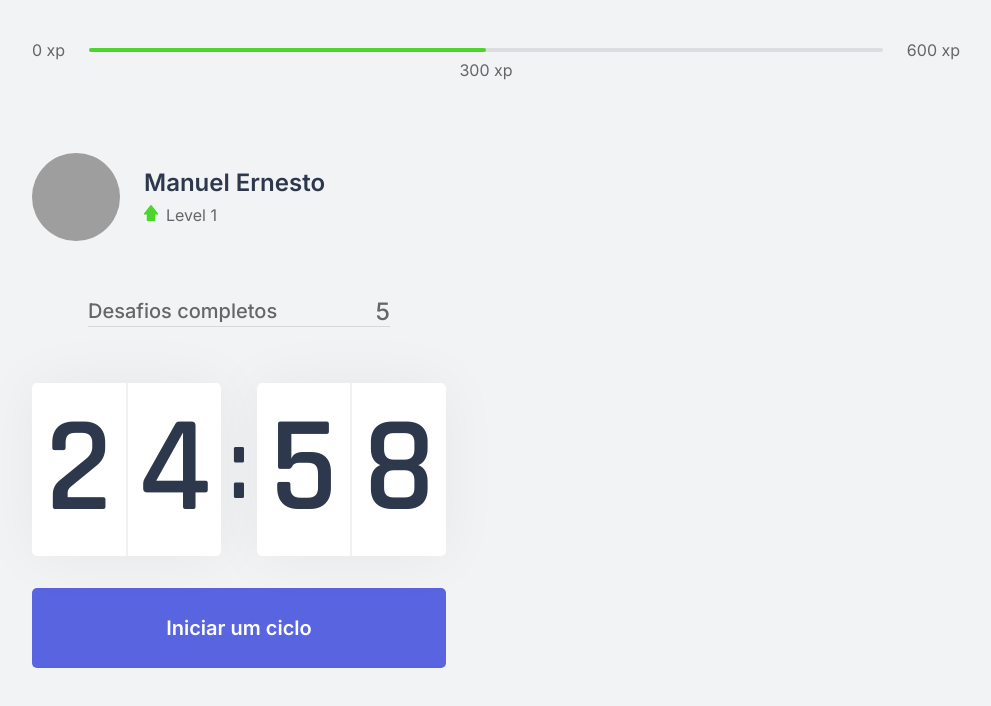
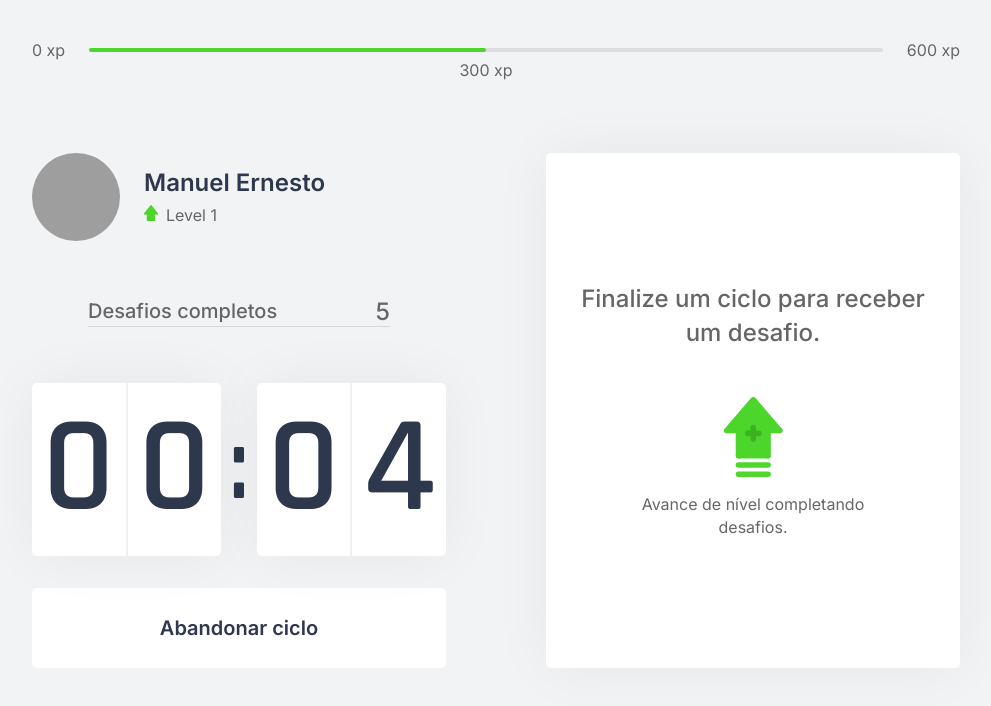
Before and after one commit to manuelernesto/moveit-react, a Next.js app: page / in a window 1280 px wide. Both pictures are taken after a click on the button "Iniciar um ciclo". Shown: the top 706 px of the page, without its empty margins (144-1135 px from the left). Built offline with nearby package versions, Linux system fonts and the light colour scheme; grey boxes are pictures that could not be loaded.

Commit message:
work with context and components

```diff
--- /dev/null
+++ b/challenges.json
@@ -0,0 +1,62 @@
+[
+  {
+    "type": "body",
+    "description": "Estique um de seus braços com a palma da mão virada para frente e puxe os dedos para cima por 10 segundos por mão.",
+    "amount": 80
+  },
+  {
+    "type": "body",
+    "description": "Estique seu braço contra o peito e puxe-o utilizando o outro braço por 10 segundos por braço.",
+    "amount": 60
+  },
+  {
+    "type": "body",
+    "description": "Puxe seu pescoço com a ajuda da mão para a direita e para a esquerda, permanecendo na posição por alguns segundos.",
+    "amount": 70
+  },
+  {
+    "type": "body",
+    "description": "Com as duas mãos na parte de trás da cabeça, leve-a para baixo, alongando a parte de trás da região.",
+    "amount": 60
+  },
+  {
+    "type": "body",
+    "description": "Cruze as pernas e desça com as mãos esticadas em direção ao chão. Repita o movimento com a outra perna na frente.",
+    "amount": 100
+  },
+  {
+    "type": "body",
+    "description": "Sentado, abra as pernas e tente encostar as palmas das mãos no chão, repita 3 vezes por 5 segundos.",
+    "amount": 80
+  },
+  {
+    "type": "body",
+    "description": "Puxe o joelho de encontro ao peito e segure, troque de perna após 10 segundos.",
+    "amount": 50
+  },
+  {
+    "type": "body",
+    "description": "Sentado, cruze uma perna e incline seu tronco à frente, troque de perna após 10 segundos.",
+    "amount": 80
+  },
+  {
+    "type": "eye",
+    "description": "Sentado, feche os olhos e cubra-os com as palmas da mão durante 2 minutos, depois abra normalmente.",
+    "amount": 90
+  },
+  {
+    "type": "eye",
+    "description": "Em algum ambiente aberto, olhe o mais longe que puder em quatro direções por 3s, mexa apenas os olhos. Repita 3 vezes.",
+    "amount": 140
+  },
+  {
+    "type": "eye",
+    "description": "Usando os polegares, massage a área abaixo das sobrancelhas em movimentos circulares por 15 segundos.",
+    "amount": 70
+  },
+  {
+    "type": "body",
+    "description": "Em pé, gire a cintura o máximo que puder para a esquerda, segure por cinco segundos. Repita para a direita.",
+    "amount": 90
+  }
+]
--- /dev/null
+++ b/src/components/ChallengeBox.tsx
@@ -0,0 +1,50 @@
+import styles from '../styles/components/ChallengeBox.module.css';
+import {useContext} from "react";
+import {ChallengeContext} from "../contexts/ChallengeContext";
+
+export function ChallengeBox() {
+
+    const {activeChallenge} = useContext(ChallengeContext);
+
+
+    return (
+        <div className={styles.challengeBoxContainer}>
+
+            {activeChallenge ? (
+                <div className={styles.challengeActive}>
+                    <header>
+                        Ganhe {activeChallenge.amount} xp
+                    </header>
+
+                    <main>
+                        <img src={`icons/${activeChallenge.type}.svg`} alt="Challenge"/>
+                        <strong>Novo desafio</strong>
+                        <p>{activeChallenge.description}</p>
+                    </main>
+
+                    <footer>
+                        <button type="button"
+                                className={styles.challengeFailButton}>
+                            Falhei
+                        </button>
+                        <button type="button"
+                                className={styles.challengeSucceededButton}>
+                            Completei
+                        </button>
+                    </footer>
+                </div>
+            ) : (
+                <div className={styles.challengeNotActive}>
+                    <strong>
+                        Finalize um ciclo para receber um desafio.
+                    </strong>
+                    <p>
+                        <img src="icons/level-up.svg" alt="Avance de nível"/>
+                        Avance de nível completando desafios.
+                    </p>
+                </div>
+            )}
+
+        </div>
+    )
+}
--- a/src/components/Countdown.tsx
+++ b/src/components/Countdown.tsx
@@ -1,9 +1,16 @@
 import styles from '../styles/components/Countdown.module.css';
-import {useState, useEffect} from "react";
+import {useState, useEffect, useContext} from "react";
+import {ChallengeContext} from "../contexts/ChallengeContext";
+
+
+let countdownTimeout: NodeJS.Timeout;
 
 export function Countdown() {
-    const [time, setTime] = useState(25 * 60);
-    const [active, setActive] = useState(false);
+    const {startNewChallenge} = useContext(ChallengeContext)
+
+    const [time, setTime] = useState(0.1 * 60);
+    const [isActive, setIsActive] = useState(false);
+    const [hasFinished, setHasFinished] = useState(false);
 
     const minutes = Math.floor(time / 60);
     const seconds = time % 60;
@@ -12,17 +19,27 @@
     const [secondLeft, secondRight] = String(seconds).padStart(2, '0').split('');
 
     function startCountdown() {
-        setActive(true);
+        setIsActive(true);
+    }
+
+    function resetCountdown() {
+        clearTimeout(countdownTimeout)
+        setIsActive(false)
+        setTime(0.1 * 60)
     }
 
     useEffect(() => {
-        if (active && time > 0) {
-            setTimeout(() => {
+        if (isActive && time > 0) {
+            countdownTimeout = setTimeout(() => {
                 setTime(time - 1)
             }, 1000)
+        } else if (isActive && time === 0) {
+            setHasFinished(true);
+            setIsActive(false);
+            startNewChallenge()
         }
 
-    }, [active, time])
+    }, [isActive, time])
 
     return (
         <div>
@@ -38,10 +55,31 @@
                 </div>
             </div>
 
-            <button type="button" className={styles.countdownButton}
-                    onClick={startCountdown}>
-                Iniciar um ciclo
-            </button>
+            {hasFinished ? (
+                <button disabled className={styles.countdownButton}>
+                    Ciclo encerrado
+                </button>
+            ) : (
+                <>
+                    {
+                        isActive ? (
+                            <button type="button"
+                                    className={`${styles.countdownButton} ${styles.countdownButtonActive}`}
+                                    onClick={resetCountdown}>
+                                Abandonar ciclo
+                            </button>
+
+                        ) : (
+                            <button type="button" className={styles.countdownButton}
+                                    onClick={startCountdown}>
+                                Iniciar um ciclo
+                            </button>
+                        )
+                    }
+                </>
+            )}
+
+
         </div>
     )
 }
--- /dev/null
+++ b/src/contexts/ChallengeContext.tsx
@@ -0,0 +1,57 @@
+import {createContext, ReactNode, useState} from "react";
+import challenges from '../../challenges.json';
+
+
+interface ChallengesProviderProps {
+    children: ReactNode;
+}
+
+interface Challenge {
+    type: 'body' | 'eye';
+    description: string;
+    amount: number
+}
+
+interface challengesContextData {
+    level: number,
+    currentExperience: number,
+    challengesCompleted: number,
+    activeChallenge: Challenge,
+    startNewChallenge: () => void,
+    levelUp: () => void
+}
+
+export const ChallengeContext = createContext({} as challengesContextData);
+
+
+export function ChallengesProvider({children}: ChallengesProviderProps) {
+    const [level, setLevel] = useState(1);
+    const [currentExperience, setCurrentExperience] = useState(0);
+    const [challengesCompleted, setChallengesCompleted] = useState(0);
+
+    const [activeChallenge, setActiveChallenge] = useState(null);
+
+    function levelUp() {
+        setLevel(level + 1);
+    }
+
+    function startNewChallenge() {
+        const randomChallengeIndex = Math.floor(Math.random() * challenges.length);
+        const challenge = challenges[randomChallengeIndex];
+
+        setActiveChallenge(challenge);
+    }
+
+    return (
+        <ChallengeContext.Provider value={{
+            level,
+            currentExperience,
+            challengesCompleted,
+            activeChallenge,
+            startNewChallenge,
+            levelUp
+        }}>
+            {children}
+        </ChallengeContext.Provider>
+    )
+}
--- a/src/pages/_app.tsx
+++ b/src/pages/_app.tsx
@@ -1,7 +1,14 @@
 import '../styles/global.css';
 
+import {ChallengesProvider} from '../contexts/ChallengeContext';
+
 function MyApp({Component, pageProps}) {
-    return <Component {...pageProps} />
+
+    return (
+        <ChallengesProvider>
+            < Component {...pageProps} />
+        </ChallengesProvider>
+    )
 }
 
 export default MyApp
--- a/src/pages/index.tsx
+++ b/src/pages/index.tsx
@@ -4,6 +4,7 @@
 import {CompletedChallenges} from "../components/CompletedChallenges";
 import {Countdown} from "../components/Countdown";
 import Head from "next/head";
+import {ChallengeBox} from "../components/ChallengeBox";
 
 export default function Home() {
     return (
@@ -20,7 +21,9 @@
                     <CompletedChallenges/>
                     <Countdown/>
                 </div>
-                <div></div>
+                <div>
+                    <ChallengeBox/>
+                </div>
             </section>
 
         </div>
--- /dev/null
+++ b/src/styles/components/ChallengeBox.module.css
@@ -0,0 +1,110 @@
+.challengeBoxContainer {
+    height: 100%;
+
+    background: var(--white);
+    border-radius: 5px;
+    box-shadow: 0 0 60px rgba(0, 0, 0, 0.05);
+    padding: 1.5rem 2rem;
+
+    display: flex;
+    flex-direction: column;
+    align-items: center;
+    justify-content: center;
+
+    text-align: center;
+}
+
+.challengeNotActive {
+    display: flex;
+    flex-direction: column;
+    align-items: center;
+}
+
+.challengeNotActive strong {
+    font-size: 1.5rem;
+    font-weight: 500;
+    line-height: 1.4;
+}
+
+.challengeNotActive p {
+    display: flex;
+    flex-direction: column;
+    align-items: center;
+    line-height: 1.4;
+    max-width: 70%;
+    margin-top: 3rem;
+}
+
+.challengeNotActive p img {
+    margin-bottom: 1rem;
+}
+
+.challengeActive {
+    height: 100%;
+
+    display: flex;
+    flex-direction: column;
+}
+
+.challengeActive header {
+    color: var(--blue);
+    font-weight: 600;
+    font-size: 1.25rem;
+    padding: 0 2rem 1.5rem;
+    border-bottom: 1px solid var(--gray-line);
+}
+
+.challengeActive main {
+    flex: 1;
+    display: flex;
+    flex-direction: column;
+    align-items: center;
+    justify-content: center;
+}
+
+.challengeActive main strong {
+    font-size: 2rem;
+    font-weight: 600;
+    color: var(--title);
+    margin: 1.5rem 0 1rem;
+}
+
+.challengeActive main p {
+    line-height: 1.5;
+}
+
+.challengeActive footer {
+    display: grid;
+    grid-template-columns: 1fr 1fr;
+    gap: 1rem;
+}
+
+.challengeActive footer button {
+    height: 3rem;
+
+    display: flex;
+    align-items: center;
+    justify-content: center;
+
+    border: 0;
+    border-radius: 5px;
+
+    color: var(--white);
+
+    font-size: 1rem;
+    font-weight: 600;
+
+    transition: filter 0.2s;
+}
+
+.challengeActive footer button:hover {
+    filter: brightness(0.9);
+}
+
+.challengeFailButton {
+    background: var(--red);
+}
+
+.challengeSucceededButton {
+    background: var(--green);
+}
--- a/src/styles/components/Countdown.module.css
+++ b/src/styles/components/Countdown.module.css
@@ -59,6 +59,22 @@
     transition: background-color 0.2s;
 }
 
-.countdownButton:hover {
+.countdownButton:not(:disabled):hover {
     background: var(--blue-dark);
 }
+
+.countdownButtonActive {
+    background: var(--white);
+    color: var(--title);
+}
+
+.countdownButtonActive:not(:disabled):hover {
+    background: var(--red);
+    color: var(--white);
+}
+
+.countdownButton:disabled {
+    background: var(--white);
+    color: var(--title);
+    cursor: not-allowed;
+}
```
